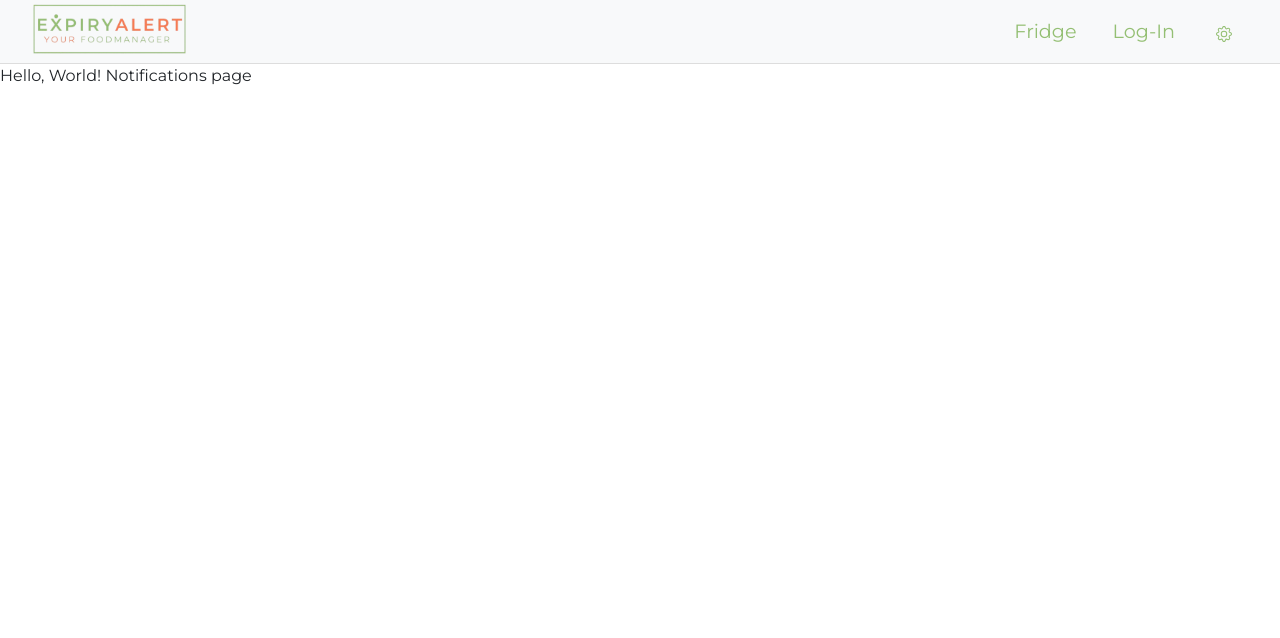
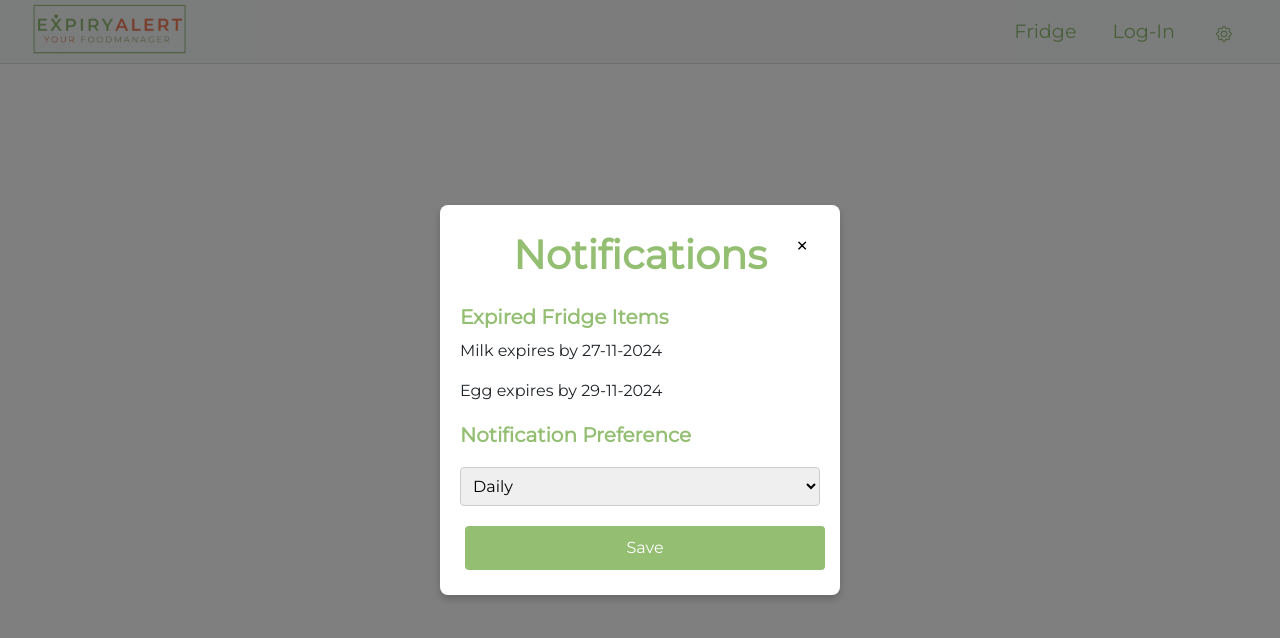
Before and after one commit to ray66han/Team-TB07-FoodWaste-Kv6002-, a React (Vite) app in the folder react-app/: page /notifications in a window 1280 px wide. Shown: the top 638 px of the page. Built offline with nearby package versions, Linux system fonts and the light colour scheme; no server answers.

Commit message:
Notification and Update profile css added

```diff
--- a/react-app/src/components/Notifications.jsx
+++ b/react-app/src/components/Notifications.jsx
@@ -1,11 +1,43 @@
-import React from 'react';
+import React, { useState } from 'react';
+import './styles/Notifications.css';
 
-function SettingsPage() {
+const Notifications = ({ onClose }) => {
+  const [preference, setPreference] = useState('Daily');
+
+  const handleSave = () => {
+    console.log(`Preference saved: ${preference}`);
+    onClose(); // Close the modal after saving
+  };
+
   return (
-    <div>
-      Hello, World! Notifications page
+    <div className="notification-modal-overlay" onClick={onClose}>
+      <div
+        className="notification-modal"
+        onClick={(e) => e.stopPropagation()} // Prevent closing when clicking inside the modal
+      >
+        <button className="close-btn" onClick={onClose}>
+          &times;
+        </button>
+        <h2 className="modal-title">Notifications</h2>
+        <h3 className="subheading"><b>Expired Fridge Items</b></h3>
+        <p>Milk expires by 27-11-2024</p>
+        <p>Egg expires by 29-11-2024</p>
+        <h3 className="subheading"><b>Notification Preference</b></h3>
+        <select
+          value={preference}
+          onChange={(e) => setPreference(e.target.value)}
+          className="dropdown"
+        >
+          <option value="Daily">Daily</option>
+          <option value="Weekly">Weekly</option>
+          <option value="Monthly">Monthly</option>
+        </select>
+        <button className="save-btn" onClick={handleSave}>
+          Save
+        </button>
+      </div>
     </div>
   );
-}
+};
 
-export default SettingsPage;
+export default Notifications;
--- a/react-app/src/components/SettingsPage.jsx
+++ b/react-app/src/components/SettingsPage.jsx
@@ -1,21 +1,63 @@
 import React, { useState } from 'react';
 import './styles/Settings.css';
+import Notifications from './Notifications';
+import UpdateProfile from './UpdateProfile';
 
-const SettingsPage = ({ show, onClose }) => {
+const SettingsPage = ({ show }) => {
+  const [isNotificationsOpen, setIsNotificationsOpen] = useState(false);
+  const [isUpdateProfileOpen, setIsUpdateProfileOpen] = useState(false);
+
   if (!show) return null;
 
   return (
-    <ul className="dropdown-menu show">
-      <li>
-        <a href="/notifications">Notifications</a>
-      </li>
-      <li>
-        <a href="#" onClick={(e) => e.preventDefault()}>Update Profile</a>
-      </li>
-      <li>
-        <a href="#" onClick={(e) => e.preventDefault()}>Logout</a>
-      </li>
-    </ul>
+    <>
+      <ul
+        className="dropdown-menu show"
+        role="menu"
+        aria-hidden={!show}
+        onClick={(e) => e.stopPropagation()}
+      >
+        <li role="menuitem">
+          <button
+            className="action-btn"
+            onClick={(e) => {
+              e.preventDefault();
+              setIsNotificationsOpen(true);
+            }}
+          >
+            Notifications
+          </button>
+        </li>
+        <li role="menuitem">
+          <button
+            className="action-btn"
+            onClick={(e) => {
+              e.preventDefault();
+              setIsUpdateProfileOpen(true);
+            }}
+          >
+            Update Profile
+          </button>
+        </li>
+        <li role="menuitem">
+          <button
+            className="action-btn"
+            onClick={(e) => {
+              e.preventDefault();
+              console.log("Logout clicked!");
+            }}
+          >
+            Logout
+          </button>
+        </li>
+      </ul>
+      {isNotificationsOpen && (
+        <Notifications onClose={() => setIsNotificationsOpen(false)} />
+      )}
+      {isUpdateProfileOpen && (
+        <UpdateProfile onClose={() => setIsUpdateProfileOpen(false)} />
+      )}
+    </>
   );
 };
 
--- /dev/null
+++ b/react-app/src/components/UpdateProfile.jsx
@@ -0,0 +1,74 @@
+import React, { useState } from 'react';
+import './styles/UpdateProfile.css';
+
+const UpdateProfile = ({ onClose }) => {
+  const [formData, setFormData] = useState({
+    name: '',
+    email: '',
+    oldPassword: '',
+    newPassword: '',
+  });
+
+  const handleInputChange = (e) => {
+    const { name, value } = e.target;
+    setFormData((prev) => ({ ...prev, [name]: value }));
+  };
+
+  const handleUpdate = () => {
+    console.log('Updated Profile:', formData);
+    onClose(); // Close the modal after updating
+  };
+
+  return (
+    <div className="profile-modal-overlay" onClick={onClose}>
+      <div
+        className="profile-modal"
+        onClick={(e) => e.stopPropagation()} // Prevent closing when clicking inside the modal
+      >
+        <button className="close-btn" onClick={onClose}>
+          &times;
+        </button>
+        <h2 className="modal-title">Update Profile</h2>
+        <h3 className="subheading">Personal Info</h3>
+        <label>Name</label>
+        <input
+          type="text"
+          name="name"
+          value={formData.name}
+          onChange={handleInputChange}
+          className="input-field"
+        />
+        <label>Email</label>
+        <input
+          type="email"
+          name="email"
+          value={formData.email}
+          onChange={handleInputChange}
+          className="input-field"
+        />
+        <h3 className="subheading">Change Password</h3>
+        <label>Old Password</label>
+        <input
+          type="password"
+          name="oldPassword"
+          value={formData.oldPassword}
+          onChange={handleInputChange}
+          className="input-field"
+        />
+        <label>New Password</label>
+        <input
+          type="password"
+          name="newPassword"
+          value={formData.newPassword}
+          onChange={handleInputChange}
+          className="input-field"
+        />
+        <button className="update-btn" onClick={handleUpdate}>
+          Update
+        </button>
+      </div>
+    </div>
+  );
+};
+
+export default UpdateProfile;
--- /dev/null
+++ b/react-app/src/components/styles/Notifications.css
@@ -0,0 +1,69 @@
+.notification-modal-overlay {
+    position: fixed;
+    top: 0;
+    left: 0;
+    width: 100%;
+    height: 100%;
+    background: rgba(0, 0, 0, 0.5); /* Transparent overlay */
+    display: flex;
+    justify-content: center;
+    align-items: center;
+    z-index: 1000;
+  }
+
+  .notification-modal {
+    background: #fff;
+    padding: 20px;
+    width: 400px;
+    border-radius: 8px;
+    position: relative;
+    box-shadow: 0 4px 8px rgba(0, 0, 0, 0.2);
+  }
+
+  .close-btn {
+    position: absolute;
+    top: 10px;
+    right: 10px;
+    background: none;
+    border: none;
+    font-size: 24px;
+    color: #000;
+    cursor: pointer;
+  }
+
+  .modal-title {
+    color: #94bf73;
+    font-size: 40px;
+    font-weight: bold; /* Makes the text bold */
+    text-align: center;
+  }
+
+  .subheading {
+    color: #94bf73;
+    font-weight: bold; /* Makes the text bold */
+    font-size: 20px;
+    margin-top: 15px;
+  }
+
+  .dropdown {
+    width: 100%;
+    padding: 8px;
+    margin-top: 10px;
+    border: 1px solid #ccc;
+    border-radius: 4px;
+  }
+
+  .save-btn {
+    background-color: #94bf73;
+    color: white;
+    border: none;
+    padding: 10px 15px;
+    margin-top: 20px;
+    cursor: pointer;
+    width: 100%;
+    border-radius: 4px;
+  }
+
+  .save-btn:hover {
+    background-color: #83a964;
+  }
--- a/react-app/src/components/styles/Settings.css
+++ b/react-app/src/components/styles/Settings.css
@@ -21,3 +21,25 @@
   text-decoration: none;
   color: black;
 }
+/* Unified button styles for all action buttons */
+ /* Unified button styles for all action buttons */
+.action-btn {
+  background: none;
+  border: none;
+  color: #333; /* Darker color for better visibility */
+  font-size: 16px; /* Slightly larger text */
+  font-weight: bold; /* Bold text by default */
+  cursor: pointer;
+  text-align: left;
+  padding: 8px 0;
+  display: block;
+  width: 100%;
+  transition: all 0.3s ease; /* Smooth transition for hover effects */
+}
+
+.action-btn:hover {
+  color: white; /* Blue color for hover effect */
+  font-weight: bolder; /* Make text even bolder on hover */
+  text-align: center; /* Center align the text */
+  transform: scale(1.05); /* Slightly enlarge the text for emphasis */
+}
--- /dev/null
+++ b/react-app/src/components/styles/UpdateProfile.css
@@ -0,0 +1,78 @@
+/* Modal Overlay */
+.profile-modal-overlay {
+    position: fixed;
+    top: 0;
+    left: 0;
+    width: 100%;
+    height: 100%;
+    background: rgba(0, 0, 0, 0.5); /* Transparent background */
+    display: flex;
+    justify-content: center;
+    align-items: center;
+    z-index: 1000;
+  }
+
+  /* Modal Box */
+  .profile-modal {
+    background: #fff;
+    padding: 20px;
+    border-radius: 8px;
+    width: 400px;
+    position: relative;
+    box-shadow: 0 4px 10px rgba(0, 0, 0, 0.25);
+  }
+
+  /* Close Button */
+  .close-btn {
+    position: absolute;
+    top: 10px;
+    right: 10px;
+    background: none;
+    border: none;
+    font-size: 24px;
+    cursor: pointer;
+  }
+
+  /* Modal Title */
+  .modal-title {
+    color: #94bf73; /* Title color */
+    text-align: center;
+    font-size: 40px;
+    font-weight: bold;
+    margin-bottom: 20px;
+  }
+
+  /* Subheadings */
+  .subheading {
+    color: #94bf73;
+    font-size: 20px;
+    font-weight: bold;
+    margin: 20px 0 10px;
+  }
+
+  /* Input Fields */
+  .input-field {
+    width: 100%;
+    padding: 10px;
+    margin-bottom: 15px;
+    border: 1px solid #ccc;
+    border-radius: 4px;
+    font-size: 14px;
+  }
+
+  /* Update Button */
+  .update-btn {
+    background-color: #94bf73;
+    color: white;
+    padding: 10px 20px;
+    border: none;
+    border-radius: 4px;
+    font-size: 16px;
+    cursor: pointer;
+    width: 100%;
+    text-align: center;
+  }
+
+  .update-btn:hover {
+    background-color: #82a763; /* Slightly darker on hover */
+  }
```
